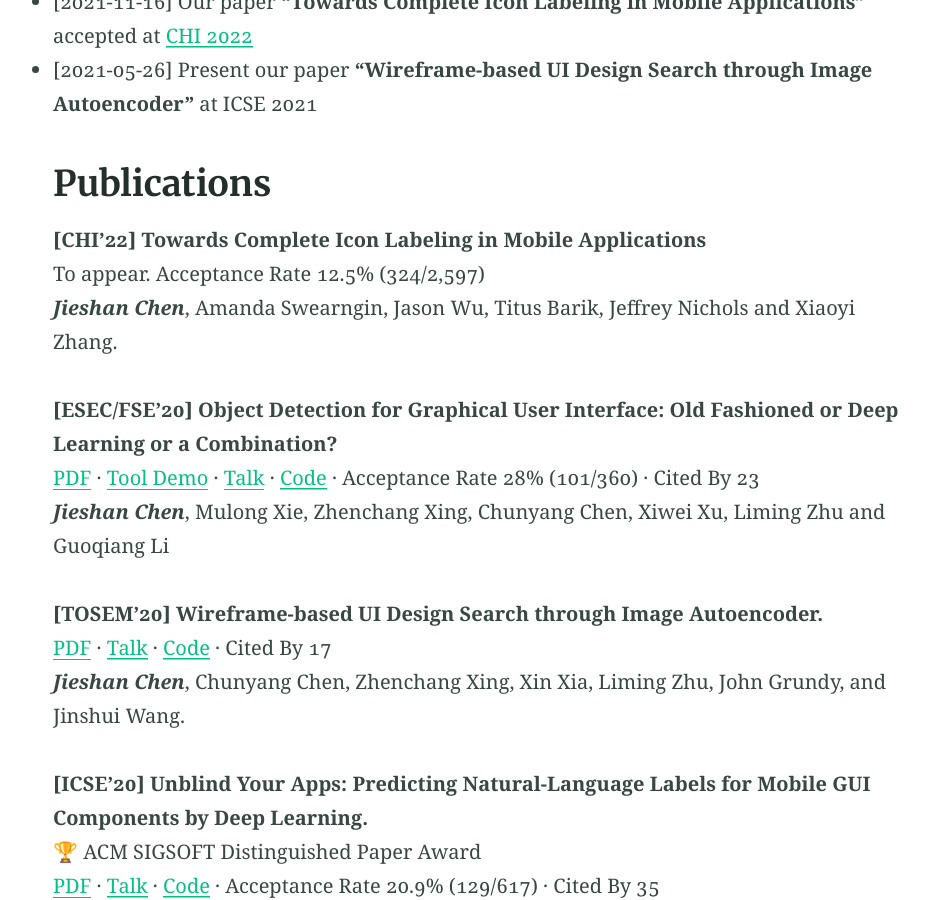
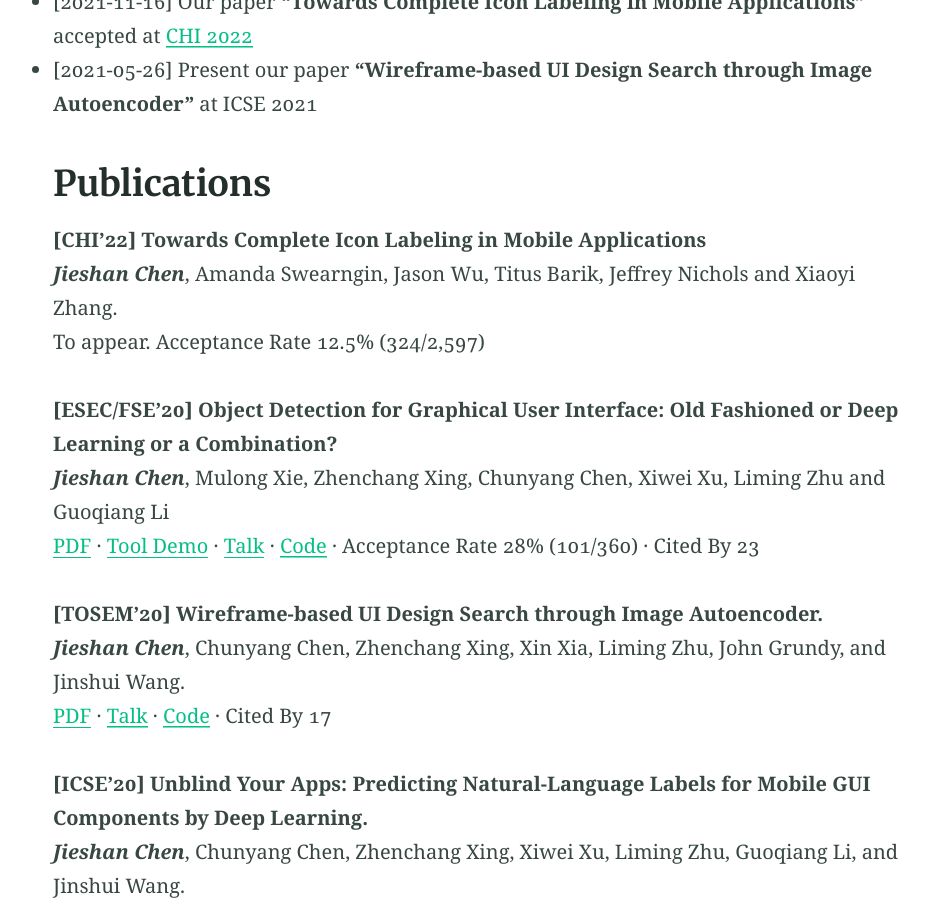
Before and after one commit to chenjshnn/chenjshnn.github.io, a Jekyll site: the page built from index.md, in a window 1280 px wide and 900 px high, scrolled down 888 px. Shown: the whole window, without its empty margins (155-1084 px from the left). Built offline with Jekyll 4.4.1, drawn with Linux system fonts in a browser that asks for light colours; some of the changed text lies outside the part shown.

Commit message:
Update index.md

```diff
--- a/index.md
+++ b/index.md
@@ -24,22 +24,23 @@ I am a PhD student in computer science at the Australian National University. My
 ## Publications
 
 **[CHI'22] Towards Complete Icon Labeling in Mobile Applications** <br />
-To appear. Acceptance Rate 12.5% (324/2,597)  <br />
-***Jieshan Chen***, Amanda Swearngin, Jason Wu, Titus Barik, Jeffrey Nichols and Xiaoyi Zhang.
+***Jieshan Chen***, Amanda Swearngin, Jason Wu, Titus Barik, Jeffrey Nichols and Xiaoyi Zhang. <br />
+To appear. Acceptance Rate 12.5% (324/2,597)
+
 
 **[ESEC/FSE'20] Object Detection for Graphical User Interface: Old Fashioned or Deep Learning or a Combination?** <br />
-[PDF](/files/FSE2020-UIDetection.pdf) · [Tool Demo](http://uied.online/) · [Talk](https://www.youtube.com/watch?v=KFFp81N6zlg) · [Code](https://github.com/chenjshnn/Object-Detection-for-Graphical-User-Interface) · Acceptance Rate 28% (101/360) · Cited By 23 <br />
-***Jieshan Chen***, Mulong Xie, Zhenchang Xing, Chunyang Chen, Xiwei Xu, Liming Zhu and Guoqiang Li
+***Jieshan Chen***, Mulong Xie, Zhenchang Xing, Chunyang Chen, Xiwei Xu, Liming Zhu and Guoqiang Li <br />
+[PDF](/files/FSE2020-UIDetection.pdf) · [Tool Demo](http://uied.online/) · [Talk](https://www.youtube.com/watch?v=KFFp81N6zlg) · [Code](https://github.com/chenjshnn/Object-Detection-for-Graphical-User-Interface) · Acceptance Rate 28% (101/360) · Cited By 23
 
 **[TOSEM'20] Wireframe-based UI Design Search through Image Autoencoder.** <br />
-[PDF](/files/tosem2020-uisearch.pdf) · [Talk](https://www.youtube.com/watch?v=wF4VDrMpRdo) · [Code](https://github.com/chenjshnn/WAE) · Cited By 17 <br />
-***Jieshan Chen***, Chunyang Chen, Zhenchang Xing, Xin Xia, Liming Zhu, John Grundy, and Jinshui Wang.
+***Jieshan Chen***, Chunyang Chen, Zhenchang Xing, Xin Xia, Liming Zhu, John Grundy, and Jinshui Wang. <br />
+[PDF](/files/tosem2020-uisearch.pdf) · [Talk](https://www.youtube.com/watch?v=wF4VDrMpRdo) · [Code](https://github.com/chenjshnn/WAE) · Cited By 17
 
 **[ICSE'20] Unblind Your Apps: Predicting Natural-Language Labels for Mobile GUI Components by Deep Learning.** <br />
+***Jieshan Chen***, Chunyang Chen, Zhenchang Xing, Xiwei Xu, Liming Zhu, Guoqiang Li, and Jinshui Wang. <br />
 🏆 ACM SIGSOFT Distinguished Paper Award <br />
-[PDF](/files/ICSE2020-predictContent.pdf) · [Talk](https://www.youtube.com/watch?v=zoRu7UOXAeY&list=PLh7v-bsdypMGkREL9PPVczHtaVLlL4P5h&index=5) · [Code](https://github.com/chenjshnn/LabelDroid) · Acceptance Rate 20.9% (129/617) · Cited By 35 <br />
-***Jieshan Chen***, Chunyang Chen, Zhenchang Xing, Xiwei Xu, Liming Zhu, Guoqiang Li, and Jinshui Wang.
+[PDF](/files/ICSE2020-predictContent.pdf) · [Talk](https://www.youtube.com/watch?v=zoRu7UOXAeY&list=PLh7v-bsdypMGkREL9PPVczHtaVLlL4P5h&index=5) · [Code](https://github.com/chenjshnn/LabelDroid) · Acceptance Rate 20.9% (129/617) · Cited By 35
 
 **[IJCNN'17] Ensemble Application of Convolutional and Recurrent Neural Networks for Multi-label Text Categorization.** <br />
-[PDF](https://ieeexplore.ieee.org/document/7966144/keywords)· Cited By 175  <br />
-Guibin Chen, Deheng Ye, Zhenchang Xing, ***Jieshan Chen***, and Erik Cambria.
+Guibin Chen, Deheng Ye, Zhenchang Xing, ***Jieshan Chen***, and Erik Cambria. <br />
+[PDF](https://ieeexplore.ieee.org/document/7966144/keywords)· Cited By 175
```
